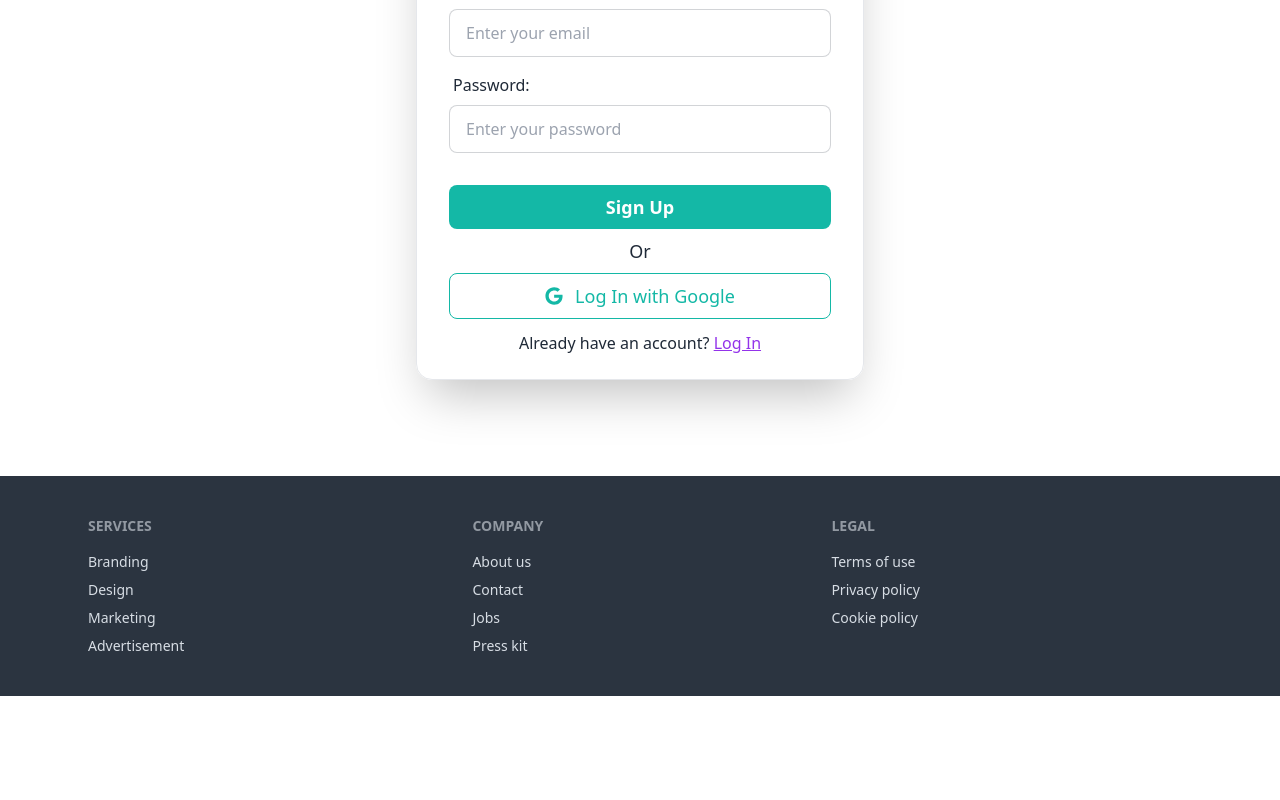
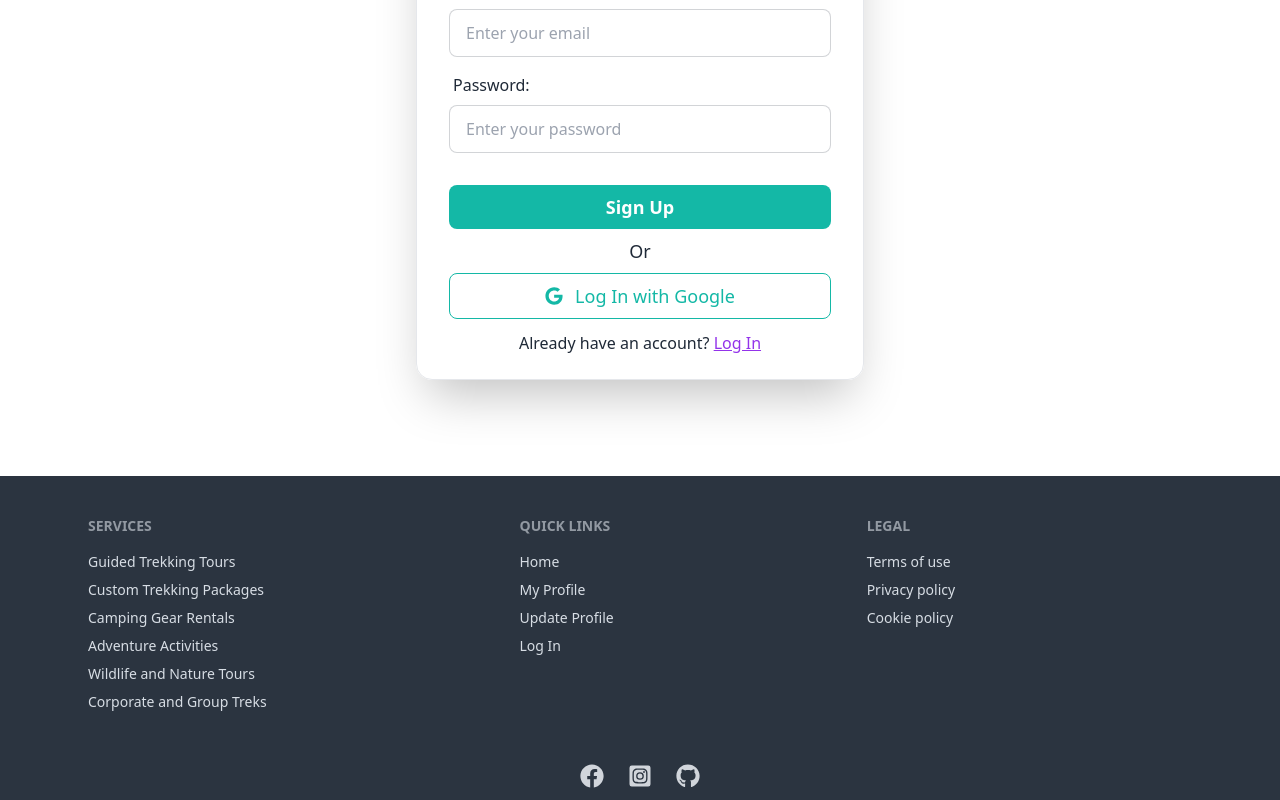
Before and after one commit to Ashiqur1819/Mountain-Explorer, a React (Vite) app: page /signup in a window 1280 px wide. Shown: the part 468-1268 px from the top of the page. Before the commit the page ends 1164 px from the top, so only its background shows below. Built offline with nearby package versions, Linux system fonts and the light colour scheme; no server answers.

Commit message:
Update footer section and use animate.css

```diff
--- a/package.json
+++ b/package.json
@@ -10,6 +10,7 @@
     "preview": "vite preview"
   },
   "dependencies": {
+    "animate.css": "^4.1.1",
     "firebase": "^11.0.2",
     "localforage": "^1.10.0",
     "match-sorter": "^8.0.0",
--- a/src/components/AboutUs.jsx
+++ b/src/components/AboutUs.jsx
@@ -12,10 +12,10 @@ const AboutUs = () => {
             We Are the Bridge to Your Ridge Trek Dreams.
           </h2>
           <p className="text-gray-600 mt-8">
-            Ultricies purus dapibus senectus netus nibh molestie nisi litora est
-            malesuada. Mattis quis nisl ex feugiat scelerisque. Vitae torquent
-            fusce faucibus at tempor nullam commodo ultrices scelerisque
-            blandit.
+            Embark on unforgettable adventures with us as your trusted guide.
+            From thrilling treks to serene nature explorations, we connect you
+            to the peaks and paths you’ve always dreamed of conquering. Let us
+            turn your trekking aspirations into reality!
           </p>
           <div className="divider"></div>
           <div className="md:flex items-center justify-between py-3 lg:py-6 space-y-2">
--- a/src/components/Adventure.jsx
+++ b/src/components/Adventure.jsx
@@ -1,16 +1,18 @@
 import { Link } from "react-router-dom";
-
+import "animate.css";
 
 const Adventure = ({adventure}) => {
     const {id, adventureTitle, image, ecoFriendlyFeatures } = adventure;
     return (
-      <div className="border p-6 rounded-lg">
+      <div className="p-6 rounded-lg shadow-md">
         <img
           src={image}
           className="w-full h-[200px] object-cover rounded-lg"
           alt=""
         />
-        <h2 className="text-xl font-bold mt-3 text-teal-500">{adventureTitle}</h2>
+        <h2 className="text-xl font-semibold mt-3 text-teal-500">
+          {adventureTitle}
+        </h2>
         <p className="text-lg font-medium mt-3">
           Features:
           <span className="text-base font-normal text-gray-600">
@@ -20,10 +22,7 @@ const Adventure = ({adventure}) => {
           </span>
         </p>
         <button className="mt-6 w-full py-2 px-6 text-lg rounded-lg bg-purple-500 text-white cursor-pointer font-semibold hover:bg-purple-600">
-          <Link
-            to={`/adventureDetails/${id}`}>
-            Explore Now
-          </Link>
+          <Link to={`/adventureDetails/${id}`}>Explore Now</Link>
         </button>
       </div>
     );
--- a/src/components/Adventures.jsx
+++ b/src/components/Adventures.jsx
@@ -8,11 +8,13 @@ const Adventures = () => {
 
     return (
       <div className="mt-24">
-        <h2 className="text-3xl md:text-4xl text-center font-bold">Adventure Experiences</h2>
+        <h2 className="text-3xl md:text-4xl text-center font-bold">
+          Your Gateway to Epic Adventures
+        </h2>
         <div className="grid md:grid-cols-2 lg:grid-cols-3 gap-8 mt-12">
-            {
-                adventures.map(adventure => <Adventure adventure={adventure} key={adventure.id}></Adventure>)
-            }
+          {adventures.map((adventure) => (
+            <Adventure adventure={adventure} key={adventure.id}></Adventure>
+          ))}
         </div>
       </div>
     );
--- a/src/components/Footer.jsx
+++ b/src/components/Footer.jsx
@@ -1,3 +1,5 @@
+import { FaFacebook, FaGithub, FaInstagramSquare } from "react-icons/fa";
+import { Link } from "react-router-dom";
 
 
 const Footer = () => {
@@ -7,17 +9,27 @@ const Footer = () => {
           <div className="footer text-neutral-content p-10">
             <nav>
               <h6 className="footer-title">Services</h6>
-              <a className="link link-hover">Branding</a>
-              <a className="link link-hover">Design</a>
-              <a className="link link-hover">Marketing</a>
-              <a className="link link-hover">Advertisement</a>
+              <a className="link link-hover">Guided Trekking Tours</a>
+              <a className="link link-hover">Custom Trekking Packages</a>
+              <a className="link link-hover">Camping Gear Rentals</a>
+              <a className="link link-hover">Adventure Activities</a>
+              <a className="link link-hover">Wildlife and Nature Tours</a>
+              <a className="link link-hover">Corporate and Group Treks</a>
             </nav>
             <nav>
-              <h6 className="footer-title">Company</h6>
-              <a className="link link-hover">About us</a>
-              <a className="link link-hover">Contact</a>
-              <a className="link link-hover">Jobs</a>
-              <a className="link link-hover">Press kit</a>
+              <h6 className="footer-title">Quick Links</h6>
+              <Link to="/" className="link link-hover">
+                Home
+              </Link>
+              <Link to="/my_profile" className="link link-hover">
+                My Profile
+              </Link>
+              <Link to="/update_profile" className="link link-hover">
+                Update Profile
+              </Link>
+              <Link to="/login" className="link link-hover">
+                Log In
+              </Link>
             </nav>
             <nav>
               <h6 className="footer-title">Legal</h6>
@@ -27,6 +39,26 @@ const Footer = () => {
             </nav>
           </div>
         </div>
+        <nav>
+          <div className="flex items-center gap-6 justify-center text-gray-300 py-3">
+            <a
+              className="text-2xl"
+              href="https://www.facebook.com/Aashiq1819"
+              target="_blank"
+            >
+              <FaFacebook></FaFacebook>
+            </a>
+            <a
+              className="text-2xl"
+              href="https://www.instagram.com/aashiq_1918/"
+            >
+              <FaInstagramSquare></FaInstagramSquare>
+            </a>
+            <a className="text-2xl" href="https://github.com/Ashiqur1819">
+              <FaGithub></FaGithub>
+            </a>
+          </div>
+        </nav>
       </footer>
     );
 };
--- a/src/components/Navbar.jsx
+++ b/src/components/Navbar.jsx
@@ -6,8 +6,6 @@ import { AuthContext } from "../provider/AuthProvider";
 const Navbar = () => {
 
   const { user, logOut } = useContext(AuthContext);
-  console.log(user)
-
 
     const links = <div className="lg:flex items-center gap-6">
         <li className=""><NavLink to="/">Home</NavLink></li>
--- a/src/components/Slider.jsx
+++ b/src/components/Slider.jsx
@@ -16,10 +16,10 @@ const Slider = () => {
               style={{ backgroundColor: "rgba(0, 0, 0, .5)" }}
               className="absolute  w-full h-[400px] md:h-[600px]"
             >
-              <h2 className="text-3xl md:text-5xl lg:text-6xl font-bold text-amber-400 max-w-3xl lg:max-w-4xl ml-6 md:ml-16 lg:ml-24 mt-20 md:mt-40">
+              <h2 className="text-3xl md:text-5xl lg:text-6xl font-bold text-amber-400 max-w-3xl lg:max-w-4xl ml-6 md:ml-16 lg:ml-24 mt-20 md:mt-40 animate__animated animate__fadeInLeft animate__slow">
                 Breathtaking Views, Unforgettable Journeys
               </h2>
-              <p className=" text-white max-w-3xl md:max-w-xl lg:max-w-3xl ml-6 md:ml-16 lg:ml-24 mt-6">
+              <p className=" text-white max-w-3xl md:max-w-xl lg:max-w-3xl ml-6 md:ml-16 lg:ml-24 mt-6 animate__animated animate__fadeInLeft animate__delay-2s">
                 Experience awe-inspiring landscapes and life-changing adventures
                 that create lasting memories. From towering mountains to serene
                 beaches and vibrant cityscapes, every journey invites you to
@@ -44,10 +44,10 @@ const Slider = () => {
               style={{ backgroundColor: "rgba(0, 0, 0, .5)" }}
               className="absolute  w-full h-[400px] md:h-[600px]"
             >
-              <h2 className="text-3xl md:text-5xl lg:text-6xl font-bold  text-amber-400 max-w-3xl lg:max-w-4xl ml-6 md:ml-16 lg:ml-24 mt-20 md:mt-40">
+              <h2 className="text-3xl md:text-5xl lg:text-6xl font-bold  text-amber-400 max-w-3xl lg:max-w-4xl ml-6 md:ml-16 lg:ml-24 mt-20 md:mt-40 ">
                 Challenge the Mountains, Embrace the Adventure
               </h2>
-              <p className=" text-white max-w-3xl md:max-w-xl lg:max-w-3xl ml-6 md:ml-16 lg:ml-24 mt-6">
+              <p className=" text-white max-w-3xl md:max-w-xl lg:max-w-3xl ml-6 md:ml-16 lg:ml-24 mt-6 ">
                 Discover the thrill of exploring the great outdoors and pushing
                 your limits. Whether you're hiking rugged trails, conquering
                 peaks, or immersing yourself in nature's beauty, this initiative
--- a/src/pages/Home.jsx
+++ b/src/pages/Home.jsx
@@ -9,9 +9,9 @@ const Home = () => {
     return (
         <div>
             <Slider></Slider>
+            <Services></Services>
+            <AboutUs></AboutUs>
             <Adventures></Adventures>
-            <AboutUs></AboutUs>
-            <Services></Services>
         </div>
     );
 };
--- /dev/null
+++ b/src/routes/PrivateRoute.jsx
@@ -0,0 +1,23 @@
+import { useContext, useEffect } from "react";
+import { AuthContext } from "../provider/AuthProvider";
+import { useNavigate } from "react-router-dom";
+
+
+const PrivateRoute = ({children}) => {
+    console.log(children)
+
+    const {user} = useContext(AuthContext)
+    console.log(user)
+    const navigate = useNavigate()
+
+    if(!user){
+        useEffect(() => {
+            navigate("/login");
+            return
+        }, [])
+    }
+
+    return {children}
+};
+
+export default PrivateRoute;
--- a/src/routes/router.jsx
+++ b/src/routes/router.jsx
@@ -1,4 +1,4 @@
-import { createBrowserRouter} from "react-router-dom";
+import { createBrowserRouter, useLocation} from "react-router-dom";
 import Mainlayout from "../layouts/Mainlayout";
 import Home from "../pages/Home";
 import MyProfile from "../pages/MyProfile";
@@ -7,6 +7,8 @@ import Login from "../components/Login";
 import SignUp from "../components/SignUp";
 import AdventureDetails from "../components/AdventureDetails";
 import Error from "../pages/Error";
+import PrivateRoute from "./PrivateRoute";
+
 
 const router = createBrowserRouter([
   {
@@ -17,36 +19,42 @@ const router = createBrowserRouter([
       {
         path: "/",
         element: <Home></Home>,
-        loader: () => fetch("/adventures.json")
+        loader: () => fetch("/adventures.json"),
       },
       {
         path: "/my_profile",
-        element: <MyProfile></MyProfile>
+        element: <MyProfile></MyProfile>,
       },
       {
         path: "/update_profile",
-        element: <UpdateProfile></UpdateProfile>
+        element: <UpdateProfile></UpdateProfile>,
       },
       {
         path: "/login",
-        element: <Login></Login>
+        element: <Login></Login>,
       },
       {
         path: "/signup",
-        element: <SignUp></SignUp>
+        element: <SignUp></SignUp>,
       },
       {
-        path: '/adventureDetails/:id',
-        element: <AdventureDetails></AdventureDetails>,
-        loader: async({params}) => {
+        path: "/adventureDetails/:id",
+        element: (
+          <PrivateRoute>
+            <AdventureDetails></AdventureDetails>
+          </PrivateRoute>
+        ),
+        loader: async ({ params }) => {
           const res = await fetch("adventures.json");
-          const adventures = await res.json()
+          const adventures = await res.json();
 
-          const adventure = adventures.find(adventure => adventure.id === params.id)
-          return adventure
-        }
+          const adventure = adventures.find(
+            (adventure) => adventure.id === params.id
+          );
+          return adventure;
+        },
       },
-    ]
+    ],
   },
 ]);
 
```
Also changed, not shown: 1 other file (tests, documents, lock files or other folders).
